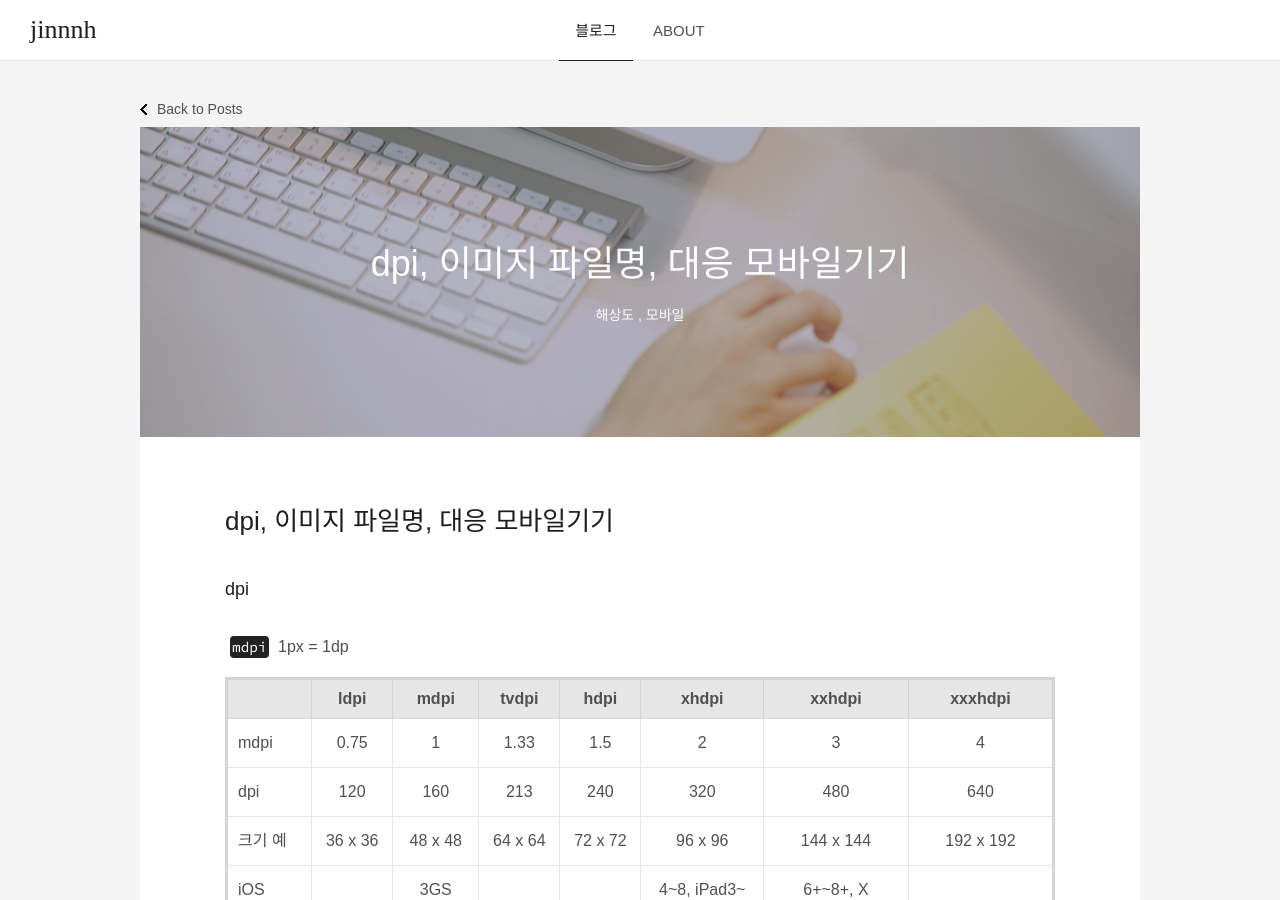
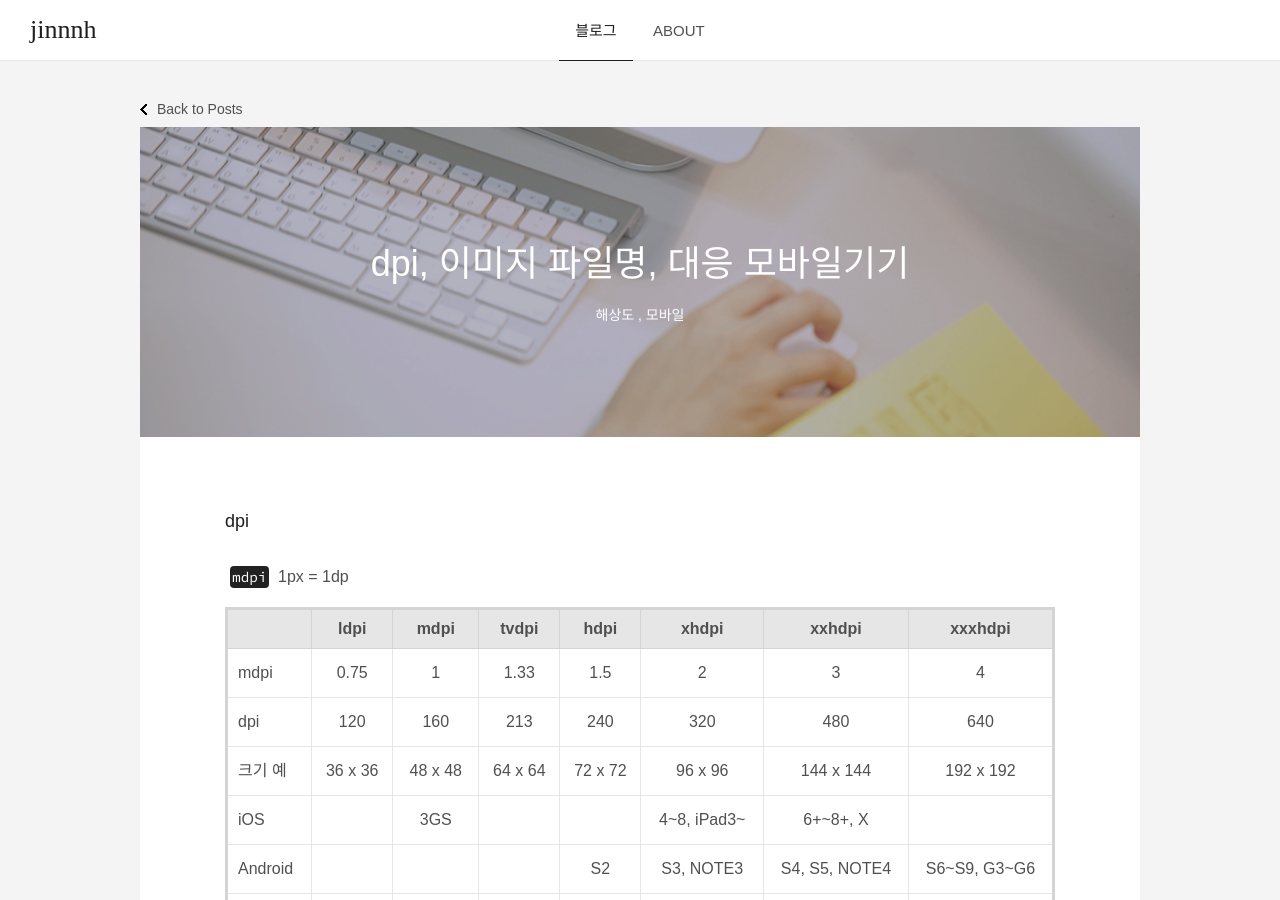
Before and after one commit to gutmate/gutmate.github.com, a Jekyll site: the page built from _posts/2018-04-26-mdpi-reference-density.md, in a window 1280 px wide and 900 px high. Built offline with Jekyll 4.4.1, drawn with Linux system fonts in a browser that asks for light colours; some web fonts are replaced; comment, search, counter and statistics services are not loaded.

Commit message:
Update mdpi

```diff
--- a/_posts/2018-04-26-mdpi-reference-density.md
+++ b/_posts/2018-04-26-mdpi-reference-density.md
@@ -7,8 +7,6 @@ tags:
   - 해상도
   - 모바일
 ---
-
-# dpi, 이미지 파일명, 대응 모바일기기
 
 ### dpi
 
```
